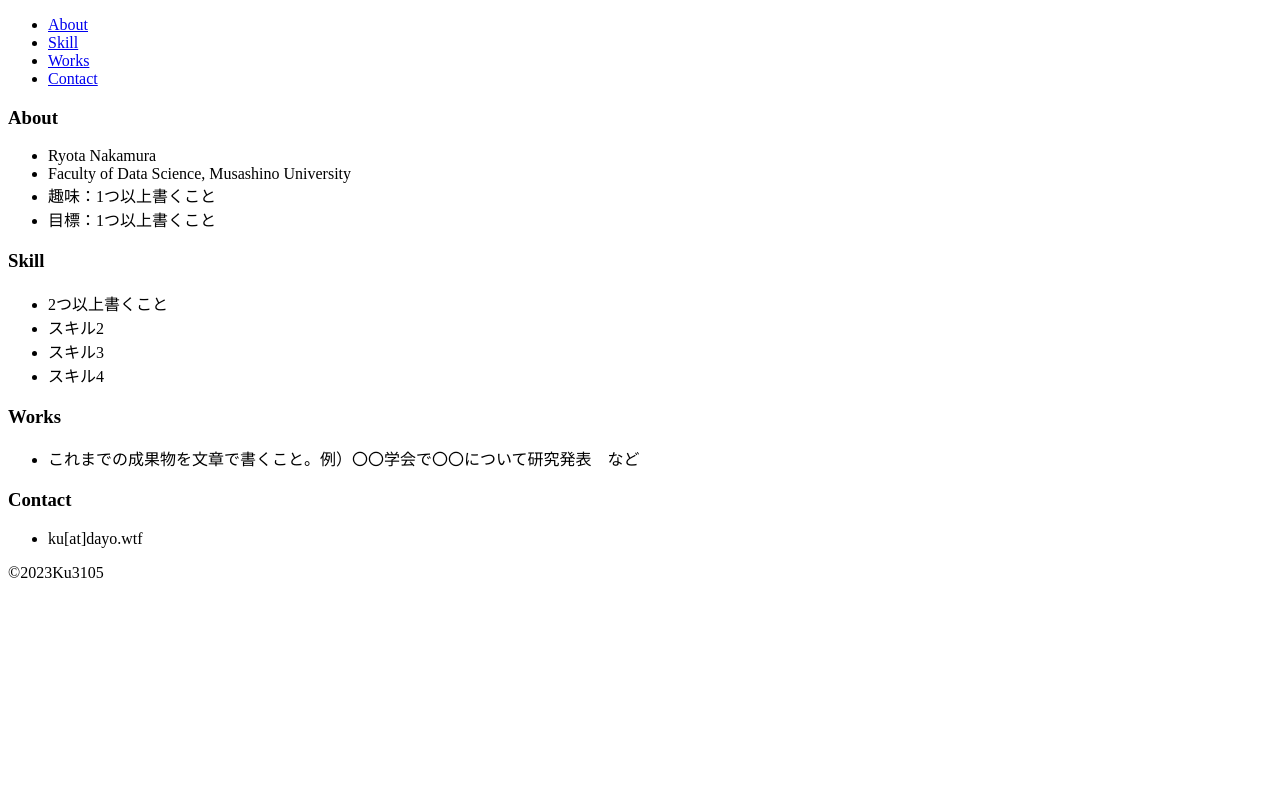
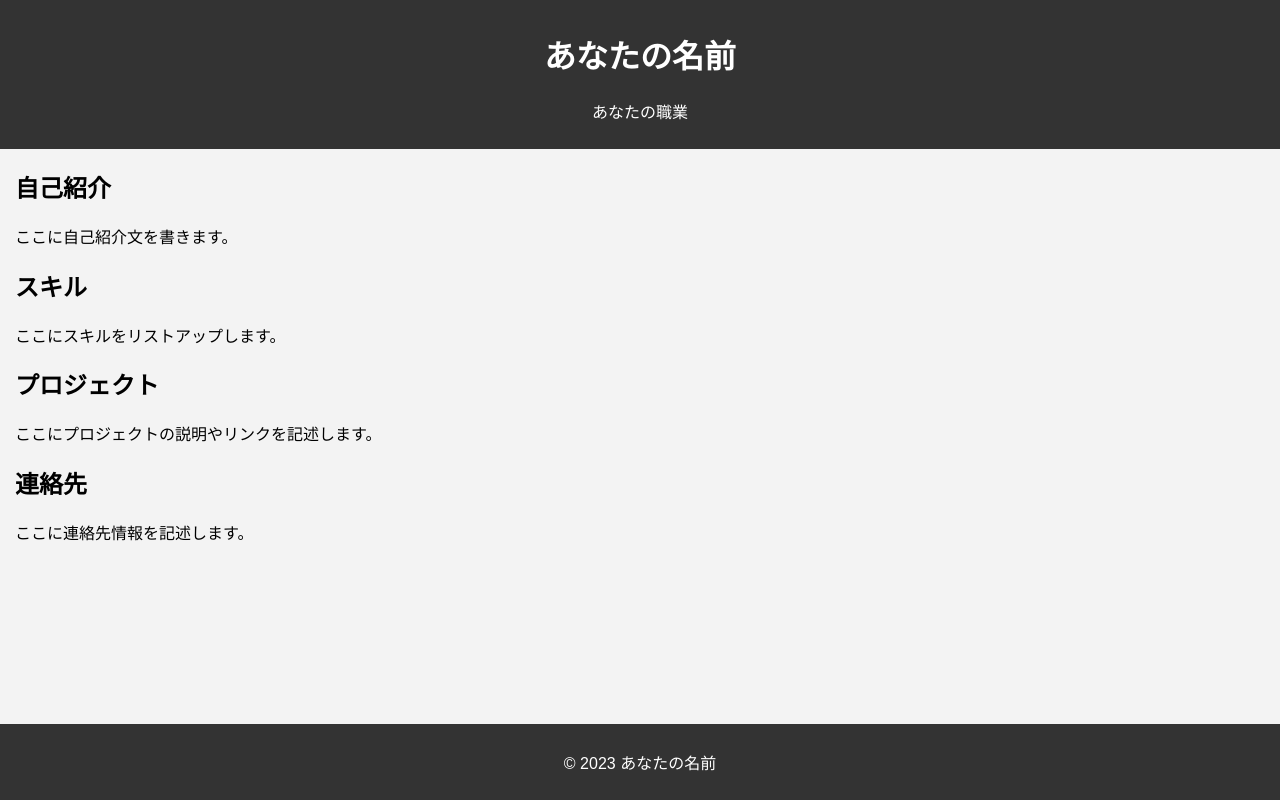
Before and after one commit to Ku3105/ku.dayo.wtf, a plain HTML site: page docs/index.html in a window 1280 px wide. Drawn offline with Linux system fonts and the light colour scheme.

Commit message:
Update index.html

```diff
--- a/docs/index.html
+++ b/docs/index.html
@@ -1,44 +1,58 @@
 <!DOCTYPE html>
 <html lang="ja">
+<head>
+  <meta charset="UTF-8">
+  <meta name="viewport" content="width=device-width, initial-scale=1.0">
+  <title>あなたの名前のポートフォリオ</title>
+  <style>
+    body {
+      font-family: Arial, sans-serif;
+      margin: 0;
+      padding: 0;
+      background: #F3F3F3;
+    }
+    .header {
+      background: #333;
+      color: #FFF;
+      padding: 10px 0;
+      text-align: center;
+    }
+    .section {
+      margin: 15px;
+    }
+    .footer {
+      background: #333;
+      color: #FFF;
+      text-align: center;
+      padding: 10px 0;
+      position: fixed;
+      bottom: 0;
+      width: 100%;
+    }
+  </style>
+</head>
+<body>
+  <div class="header">
+    <h1>あなたの名前</h1>
+    <p>あなたの職業</p>
+  </div>
 
-<head>
-<meta charset="UTF-8">
-<meta name="viewport" content="width=device-width, initial-scale=1">
-<title>ポートフォリオサイト</title>
-<link href="index.css" rel="stylesheet" type="text/css">
-</head>
+  <div class="section">
+    <h2>自己紹介</h2>
+    <p>ここに自己紹介文を書きます。</p>
 
-<body>
-<nav>
-<ul class="menu">
-<li class="menu"><a href="#about">About</a></li>
-<li class="menu"><a href="#skill">Skill</a></li>
-<li class="menu"><a href="#works">Works</a></li>
-<li class="menu"><a href="#contact">Contact</a></li>
-</ul>
-</nav>
-<h3 id="about">About</h3>
-<ul>
-<li>Ryota Nakamura</li>
-<li>Faculty of Data Science, Musashino University</li>
-<li>趣味：1つ以上書くこと</li>
-<li>目標：1つ以上書くこと</li>
-</ul>
-<h3 id="skill">Skill</h3>
-<ul>
-<li>2つ以上書くこと</li>
-<li>スキル2</li>
-<li>スキル3</li>
-<li>スキル4</li>
-</ul>
-<h3 id="works">Works</h3>
-<ul>
-<li>これまでの成果物を文章で書くこと。例）〇〇学会で〇〇について研究発表　など</li>
-</ul>
-<h3 id="contact">Contact</h3>
-<ul>
-<li>ku[at]dayo.wtf</li>
-</ul>
-<footer>©︎2023Ku3105</footer>
+    <h2>スキル</h2>
+    <p>ここにスキルをリストアップします。</p>
+
+    <h2>プロジェクト</h2>
+    <p>ここにプロジェクトの説明やリンクを記述します。</p>
+
+    <h2>連絡先</h2>
+    <p>ここに連絡先情報を記述します。</p>
+  </div>
+
+  <div class="footer">
+    <p>© 2023 あなたの名前</p>
+  </div>
 </body>
 </html>
```
